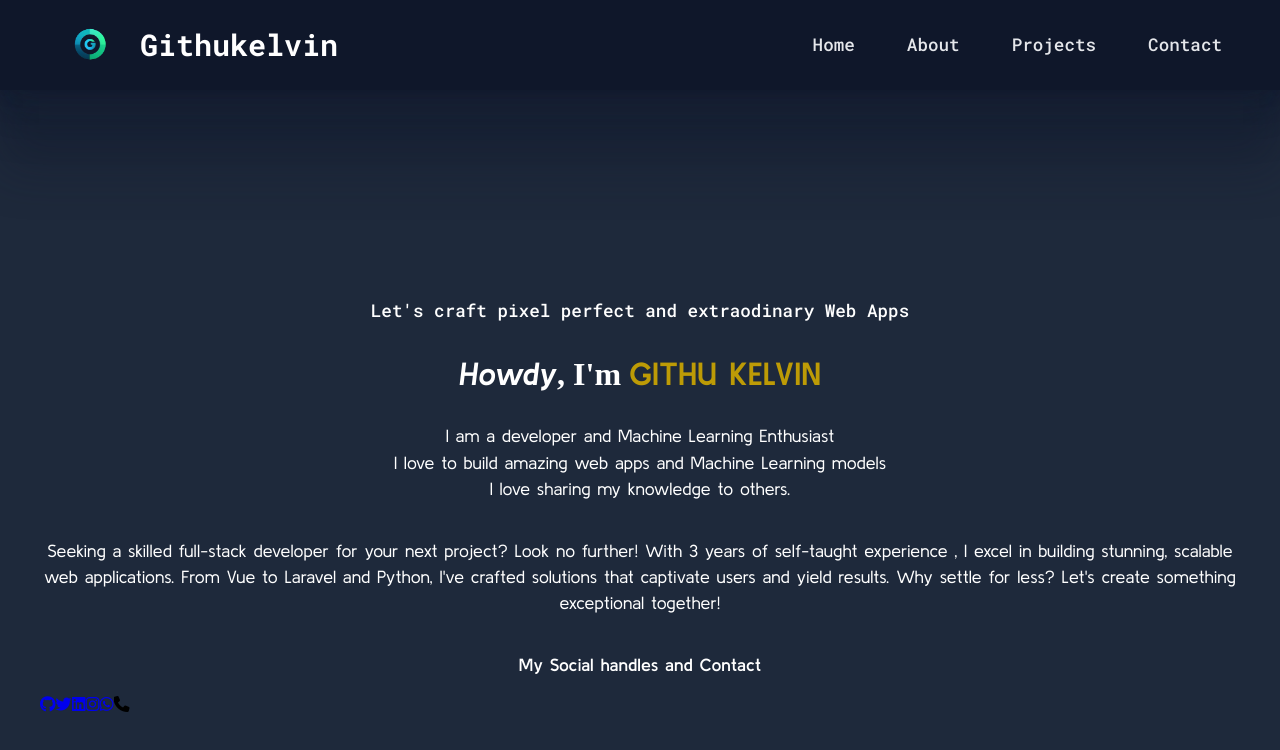
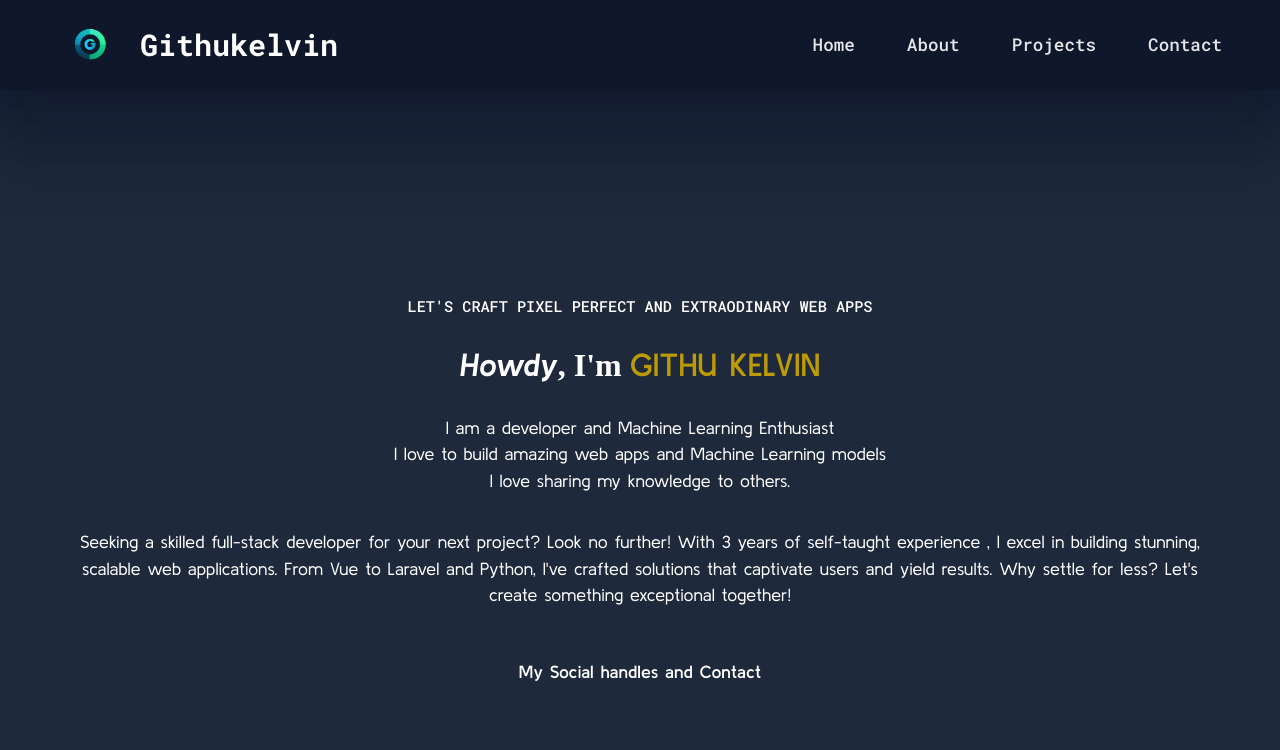
Before and after one commit to githukelvin/githukelvin-Page, a Vue app: page / in a window 1280 px wide. Shown: the top 750 px of the page. Built offline with nearby package versions, Linux system fonts and the light colour scheme.

Commit message:
intro finished

```diff
--- a/src/assets/SCSS/fonts/_fonts.scss
+++ b/src/assets/SCSS/fonts/_fonts.scss
@@ -1,4 +1,4 @@
-@import url('https://fonts.googleapis.com/css2?family=Kulim+Park:ital,wght@0,400;0,600;0,700;1,700&display=swap');
+@import url('https://fonts.googleapis.com/css2?family=Kulim+Park:ital,wght@0,400;0,600;0,900;1,700&display=swap');
 
 @font-face {
   font-family: 'Roboto-bold';
@@ -57,7 +57,7 @@
 
 .kulim-park-bold {
   font-family: "Kulim Park", sans-serif;
-  font-weight: 700;
+  font-weight: 900;
   font-style: normal;
 }
 
--- a/src/assets/SCSS/partials/_home.scss
+++ b/src/assets/SCSS/partials/_home.scss
@@ -1,22 +1,77 @@
+@use '../mixin/' as *;
 .home{
+    padding-inline: 1.5em;
     .top{
         display: grid;
-        place-content: center;
+        place-items: center;
         img{
             width: 200px;
+            @include media('xs'){
+                width: 150px;
+            }
 
         }
-        h1{
+        .details{
+            .intro{
+                font-size: .95em;
+                font-weight: 300;
+                text-align: center;
+                margin: 0;
+                text-transform: uppercase;
+                color: #fff;
+                @include media('xs') {
+                    font-size: .8em;
+
+                }
+            }
+              h1 {
                   font-size: 2rem;
                   text-align: center;
                   margin: 0;
                   line-height: 2;
                   color: #fff;
-            span{
+                  @include media('xs') {
+                        font-size: 1.5em;
+                        line-height: 1.5;
+                  }
+
+                  span {
                       color: #bd9b06;
                       font-weight: 900;
                       text-transform: uppercase;
+                      @include media('xs') {
+                        font-size: .8em;
+                        line-height: 1.5;
+                      }
+                  }
+              }
+              .socials{
+                    display: flex;
+                    flex-direction: column;
+                    justify-content: center;
+                    align-items: center;
+                    margin-top: 1rem;
+
+                   .soc{
+                    // height: 400px;
+                    // margin-top: 2em;
+                     a {
+                        gap:2em;
+                         padding: 3em;
+                         background: linear-gradient(145deg, #FFFFFF, #B3B5B8);
+                         border-radius: 50%;
+                         box-shadow: 15.62px 15.62px 36px #9C9DA0,
+                             -15.62px -15.62px 36px #FFFFFF;
+
+                         svg{
+                             width: 30px;
+                             height: 30px;
+                             color: #000;
                          }
                      }
                    }
               }
+        }
+
+    }
+}
--- a/src/views/HomePage.vue
+++ b/src/views/HomePage.vue
@@ -3,7 +3,7 @@
     <div class="top">
       <img src="../assets/images/comp.gif" alt="comp">
       <div class="details">
-        <p>Let's craft pixel perfect and extraodinary Web Apps</p>
+        <p class="intro">Let's craft pixel perfect and extraodinary Web Apps</p>
         <h1><em class="kulim-park-bold-italic">Howdy</em>, I'm <span class="kulim-park-bold">Githu kelvin</span></h1>
         <p class="kulim-park-regular">I am a developer and Machine Learning Enthusiast <br>
           I love to build amazing web apps and Machine Learning models <br>
@@ -15,12 +15,14 @@
    users and yield results. Why settle for less? Let's create something exceptional together!</p>
    <div class="socials">
     <p class="kulim-park-semibold">My Social handles and Contact</p>
+   <!-- <div class="soc">
      <a target="_blank" href="github.com/githukelvin"><i class="fab fa-github"></i></a>
       <a target="_blank" href="https://twitter.com/githu_kelvin0"><i class="fab fa-twitter"></i></a>
       <a target="_blank" href="https://www.linkedin.com/in/kelvingithu/"><i class="fab fa-linkedin"></i></a>
       <a target="_blank" href="https://www.instagram.com/fuul_developer/"><i class="fab fa-instagram"></i></a>
         <a target="_blank" href="https://wa.me/254758206444"><i class="fab fa-whatsapp"></i></a>
           <a target="_blank" tel="0700349970"><i class="fa-solid fa-phone"></i></a>
+   </div> -->
 
    </div>
       </div>
```
Also changed, not shown: src/assets/styles/main.css, 1 other file (tests, documents, lock files or other folders). Lines whose indentation alone changed are shown as unchanged.
